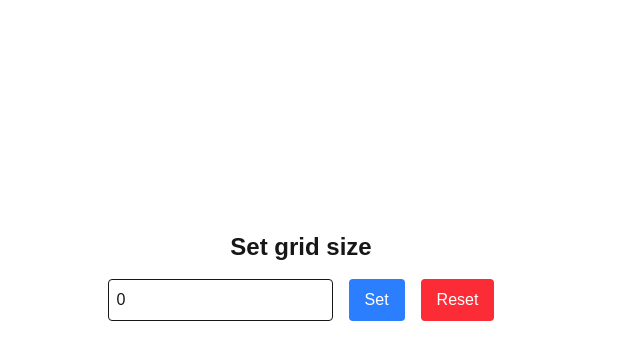
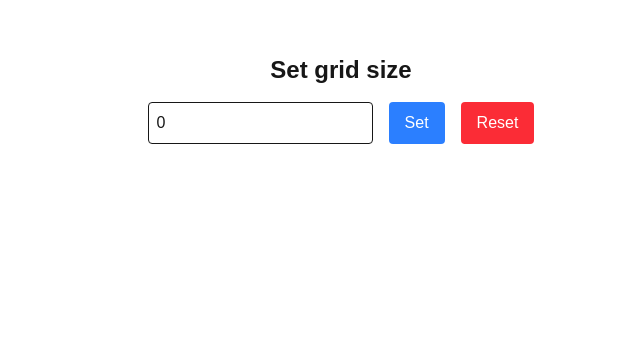
Before and after one commit to IvanTsve/lf-cardio, a Next.js app in the folder gof-cardio/: page / in a window 1280 px wide. Shown: the part 124-484 px from the top of the page, without its empty margins (299-939 px from the left). Built offline with nearby package versions, Linux system fonts and the light colour scheme.

Commit message:
Update index.tsx

```diff
--- a/gof-cardio/src/pages/index.tsx
+++ b/gof-cardio/src/pages/index.tsx
@@ -1,10 +1,10 @@
 
-import MainTable from "@/components/mainTable";
+import Grid from "@/components/grid";
 
 export default function Home() {
   return (
-    <div className="flex flex-col items-center justify-center min-h-screen">
-		<MainTable />
+    <div className="flex flex-row flex-wrap justify-center min-h-screen">
+		<Grid />
 
 	</div>
   );
```
